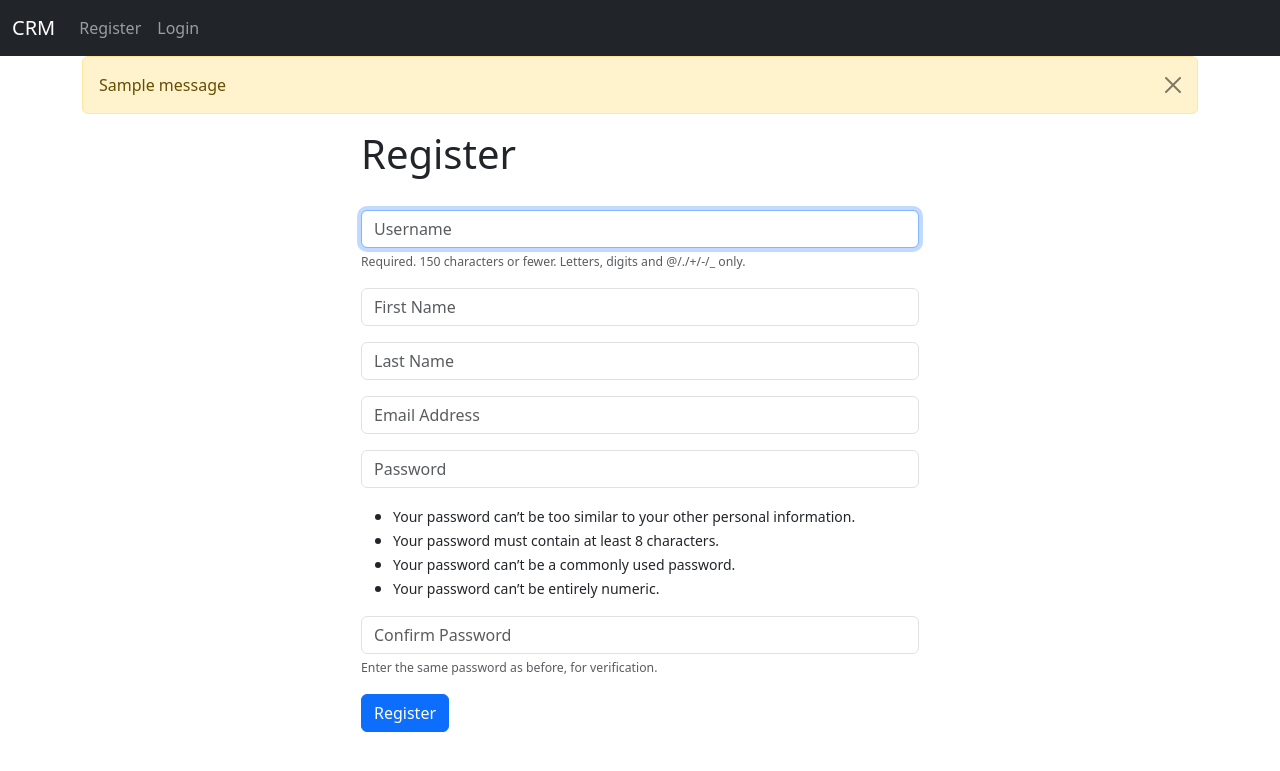
After one commit to isaquefms/crm, a Django app: page /register/ in a window 1280 px wide. The commit adds this page. Shown: the top 771 px of the page. Run offline with Django 5.2, Linux system fonts and the light colour scheme; tables that the repository leaves empty hold one stand-in row (values such as "Sample post"); one stand-in notice (Sample message) is shown.

Commit message:
feat(register): adicionando formulário de autenticação

```diff
--- /dev/null
+++ b/crm/core/forms.py
@@ -0,0 +1,42 @@
+from django import forms
+from django.contrib.auth.models import User
+from django.contrib.auth.forms import UserCreationForm
+
+
+class SignUpForm(UserCreationForm):
+    email = forms.EmailField(label="",
+                             widget=forms.TextInput(attrs={'class': 'form-control', 'placeholder': 'Email Address'}))
+    first_name = forms.CharField(label="", max_length=100,
+                                 widget=forms.TextInput(attrs={'class': 'form-control', 'placeholder': 'First Name'}))
+    last_name = forms.CharField(label="", max_length=100,
+                                widget=forms.TextInput(attrs={'class': 'form-control', 'placeholder': 'Last Name'}))
+
+    class Meta:
+        model = User
+        fields = ('username', 'first_name', 'last_name', 'email', 'password1', 'password2')
+
+    def __init__(self, *args, **kwargs):
+        super(SignUpForm, self).__init__(*args, **kwargs)
+
+        self.fields['username'].widget.attrs['class'] = 'form-control'
+        self.fields['username'].widget.attrs['placeholder'] = 'Username'
+        self.fields['username'].label = ''
+        self.fields[
+            'username'].help_text = ('<span class="form-text text-muted"><small>Required. 150 characters or fewer.'
+                                     ' Letters, digits and @/./+/-/_ only.</small></span>')
+
+        self.fields['password1'].widget.attrs['class'] = 'form-control'
+        self.fields['password1'].widget.attrs['placeholder'] = 'Password'
+        self.fields['password1'].label = ''
+        self.fields[
+            'password1'].help_text = ('<span class="form-text text-muted"><small><ul><li>Your password can’t be too'
+                                      ' similar to your other personal information.</li><li>Your password must contain'
+                                      ' at least 8 characters.</li><li>Your password can’t be a commonly used password.'
+                                      '</li><li>Your password can’t be entirely numeric.</li></ul></small></span>')
+
+        self.fields['password2'].widget.attrs['class'] = 'form-control'
+        self.fields['password2'].widget.attrs['placeholder'] = 'Confirm Password'
+        self.fields['password2'].label = ''
+        self.fields[
+            'password2'].help_text = ('<span class="form-text text-muted"><small>Enter the same password as before,'
+                                      ' for verification.</small></span>')
--- a/crm/core/templates/base.html
+++ b/crm/core/templates/base.html
@@ -9,6 +9,14 @@
   <body>
     {% include 'navbar.html' %}
     <div class="container">
+        {% if messages %}
+            {% for message in messages %}
+              <div class="alert alert-warning alert-dismissible fade show" role="alert">
+                {{ message }}
+                <button type="button" class="btn-close" data-bs-dismiss="alert" aria-label="Close"></button>
+              </div>
+            {% endfor %}
+        {% endif %}
         {% block content %}
         {% endblock %}
     </div>
--- a/crm/core/templates/navbar.html
+++ b/crm/core/templates/navbar.html
@@ -1,14 +1,25 @@
 <nav class="navbar navbar-expand-lg navbar-dark bg-dark">
     <div class="container-fluid">
         <a class="navbar-brand" href="{% url 'home' %}">CRM</a>
-      <button class="navbar-toggler" type="button" data-bs-toggle="collapse" data-bs-target="#navbarSupportedContent" aria-controls="navbarSupportedContent" aria-expanded="false" aria-label="Toggle navigation">
+        <button class="navbar-toggler" type="button" data-bs-toggle="collapse" data-bs-target="#navbarSupportedContent"
+                aria-controls="navbarSupportedContent" aria-expanded="false" aria-label="Toggle navigation">
             <span class="navbar-toggler-icon"></span>
         </button>
         <div class="collapse navbar-collapse" id="navbarSupportedContent">
             <ul class="navbar-nav me-auto mb-2 mb-lg-0">
+
+                {% if user.is_authenticated %}
                     <li class="nav-item">
-            <a class="nav-link" href="#">Link</a>
+                        <a class="nav-link" href="{% url 'logout' %}">Logout</a>
                     </li>
+                {% else %}
+                    <li class="nav-item">
+                        <a class="nav-link" href="{% url 'register' %}">Register</a>
+                    </li>
+                    <li class="nav-item">
+                        <a class="nav-link" href="{% url 'home' %}">Login</a>
+                    </li>
+                {% endif %}
             </ul>
         </div>
     </div>
--- /dev/null
+++ b/crm/core/templates/register.html
@@ -0,0 +1,32 @@
+{% extends 'base.html' %}
+{% block content %}
+
+    <div class="col-md-6 offset-md-3">
+        <h1>Register</h1>
+        <br/>
+
+        <form method="POST" action="{% url 'register' %}">
+            {% csrf_token %}
+
+            {# Exibindo mensagens de erro #}
+            {% if form.errors %}
+                <div class="alert alert-danger" role="alert">
+                    <strong>Ops!</strong> Verifique os campos abaixo:
+                    <ul>
+                        {% for field in form %}
+                            {% for error in field.errors %}
+                                <li><strong>{{ field.label }}</strong>: {{ error }}</li>
+                            {% endfor %}
+                        {% endfor %}
+                    </ul>
+                </div>
+            {% endif %}
+
+            {{ form.as_p }}
+            <button type="submit" class="btn btn-primary">Register</button>
+        </form>
+    </div>
+
+
+
+{% endblock %}
--- a/crm/core/urls.py
+++ b/crm/core/urls.py
@@ -4,4 +4,7 @@ from . import views
 
 urlpatterns = [
     path('', views.home, name='home'),
+    path('login/', views.login_user, name='login'),
+    path('logout/', views.logout_user, name='logout'),
+    path('register/', views.register_user, name='register'),
 ]
--- a/crm/core/views.py
+++ b/crm/core/views.py
@@ -1,7 +1,52 @@
-from django.shortcuts import render
 from django.contrib import messages
+from django.shortcuts import redirect, render
 from django.contrib.auth import authenticate, login, logout
+
+from .forms import SignUpForm
 
 
 def home(request):
+    # verificar se o usuário está logado
+    if request.method == 'POST':
+        username = request.POST.get('username')
+        password = request.POST.get('password')
+
+        # autenticar o usuário
+        user = authenticate(request, username=username, password=password)
+        if user is not None:
+            login(request, user)
+            messages.success(request, 'Login realizado com sucesso')
+            return redirect('home')
+        else:
+            messages.error(request, 'Usuário ou senha inválidos')
+            return redirect('home')
     return render(request, 'home.html', {})
+
+
+def login_user(request):
+    pass
+
+
+def logout_user(request):
+    logout(request)
+    messages.success(request, 'Logout realizado com sucesso')
+    return redirect('home')
+
+
+def register_user(request):
+    if request.method == 'POST':
+        form = SignUpForm(request.POST)
+        if form.is_valid():
+            form.save()
+
+            # autenticação do usuário
+            username = form.cleaned_data['username']
+            password = form.cleaned_data['password1']
+            user = authenticate(request, username=username, password=password)
+            login(request, user)
+            messages.success(request, 'Usuário cadastrado com sucesso')
+            return redirect('home')
+    else:
+        form = SignUpForm()
+        return render(request, 'register.html', {'form': form})
+    return render(request, 'register.html', {'form': form})
```
Also changed, not shown: crm/core/templates/home.html (+21 -1 lines). Lines whose indentation alone changed are shown as unchanged.
